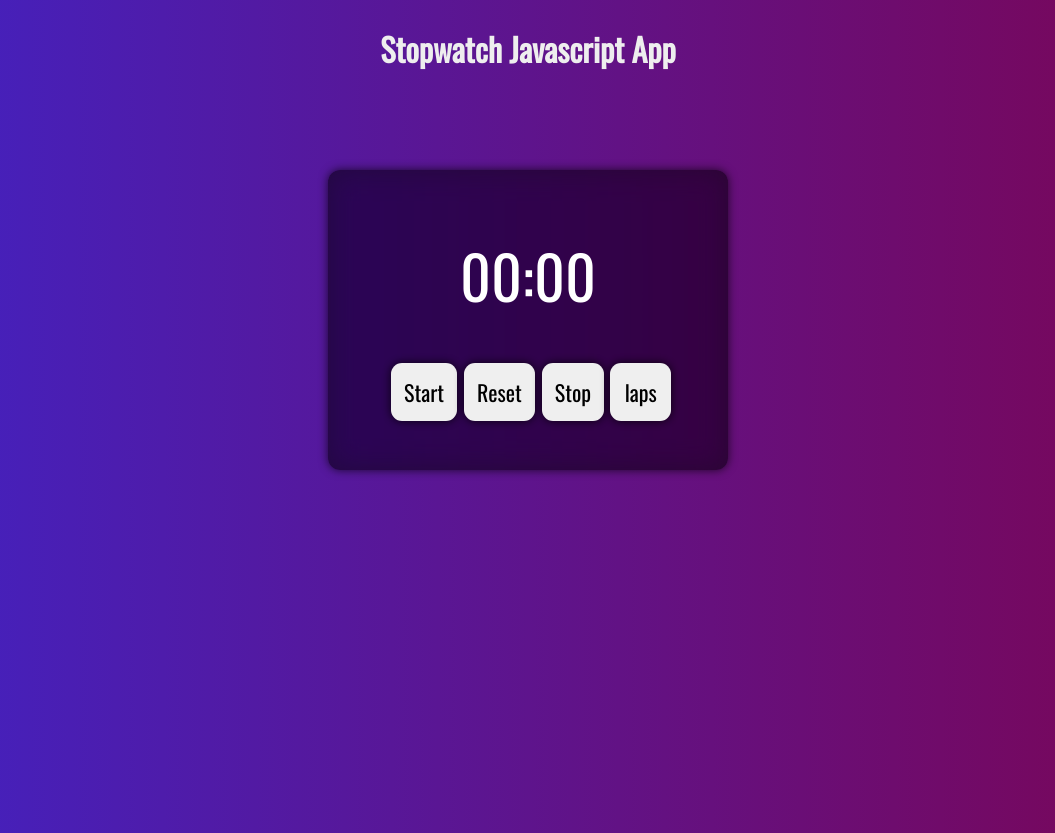
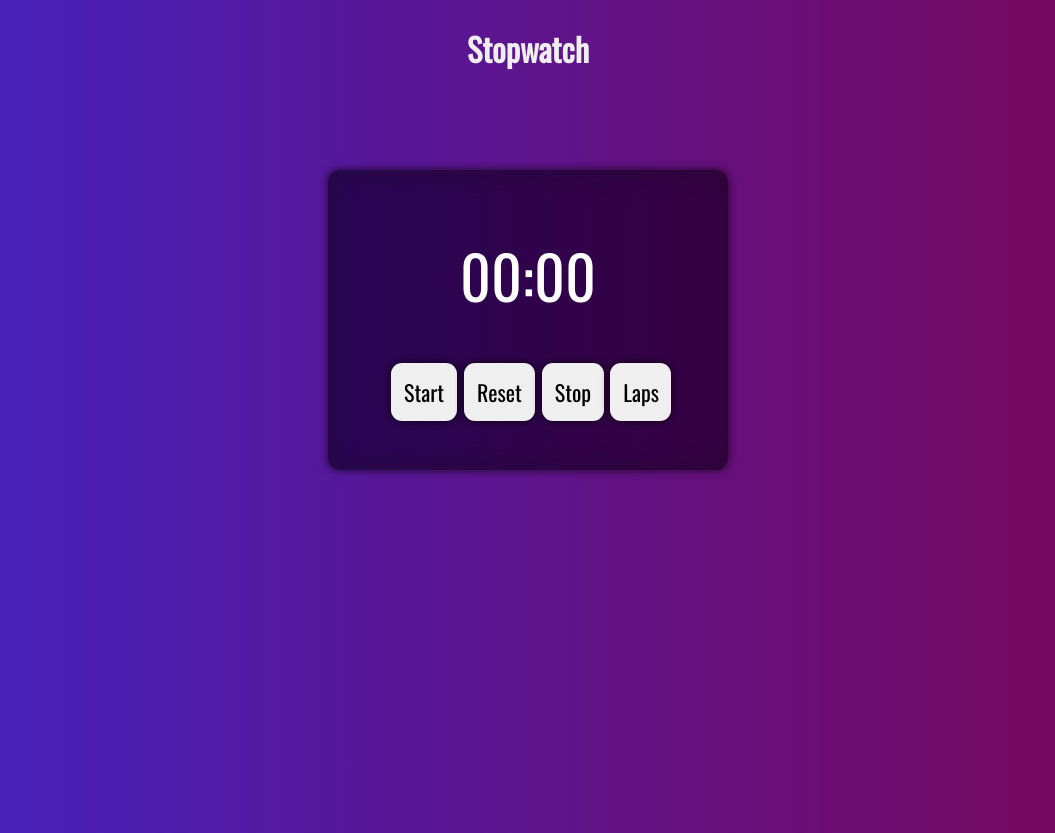
Before and after one commit to nitish312/Stopwatch-App, a plain HTML site: page index.html in a window 1280 px wide. Shown: the whole page, without its empty margins (112-1167 px from the left). Drawn offline with nearby package versions, Linux system fonts and the light colour scheme.

Commit message:
texts improved

```diff
--- a/index.html
+++ b/index.html
@@ -8,13 +8,13 @@
         <link rel="stylesheet" href="./css/style.css">
     </head>
 <body>
-       <h1>Stopwatch Javascript App</h1>
+       <h1>Stopwatch</h1>
     <div class="box">
         <p><span id="seconds">00</span><span>:</span><span id="tens">00</span></p>
         <button id="start">Start</button>
         <button id="reset">Reset</button>
         <button id="stop">Stop</button>
-        <button id="lap">laps</button>
+        <button id="lap">Laps</button>
         <div class="lap-container">
             <ol id="laps">
 
```
